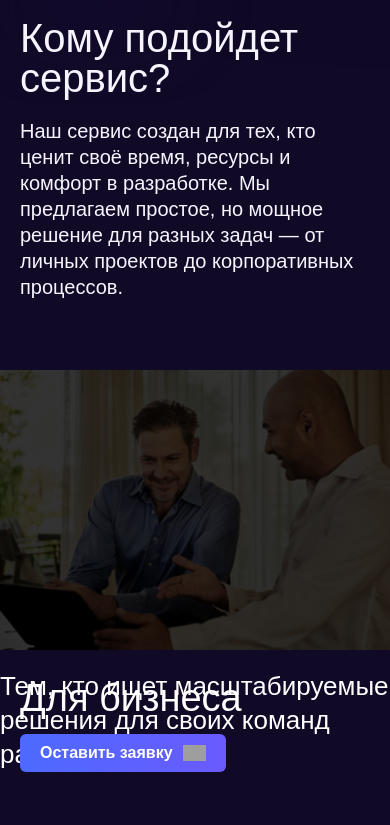
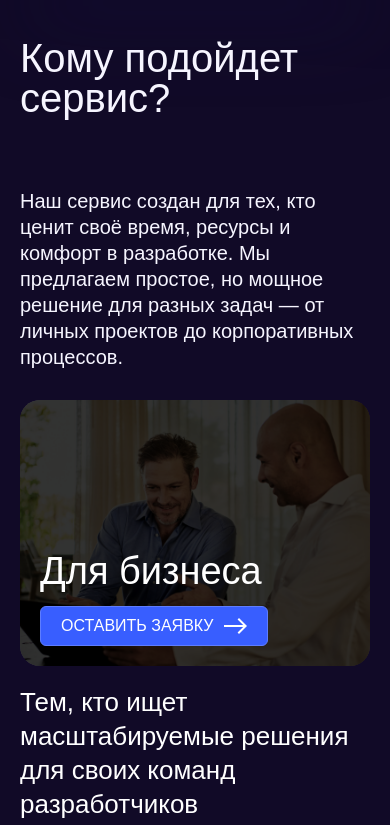
Before and after one commit to Vidosen/zen.pipline.landing, a React (Create React App) app: page / in a window 390 px wide. Shown: the part 2019-2844 px from the top of the page. Built offline with nearby package versions, Linux system fonts and the light colour scheme; grey boxes are pictures that could not be loaded; a web font is replaced by a local one.

Commit message:
Add arrow button SVG and refactor Customers component layout; enhance styling for responsiveness and visual hierarchy.

```diff
--- a/src/components/Customers.js
+++ b/src/components/Customers.js
@@ -4,101 +4,164 @@ import { Container, Section, SectionTitle, SectionSubtitle, SectionDescription,
 
 const CustomersSection = styled(Section)`
   position: relative;
+  display: flex;
+  flex-direction: column;
+  gap: 70px;
+`;
+
+const TextsContainer = styled.div`
+  display: flex;
+  flex-direction: column;
+  gap: 50px;
+  width: 100%;
+`;
+
+const HeadingsContainer = styled.div`
+  display: flex;
+  flex-direction: column;
+  gap: 20px;
+  width: 100%;
+`;
+
+const SectionMainDescription = styled(SectionDescription)`
+  color: #F6F5FF;
+`;
+
+const CustomerCardsWrapper = styled.div`
+  position: relative;
+  padding: 0 212px 0 106px;
+
+  @media (max-width: 1400px) {
+    padding: 0 100px 0 50px;
+  }
+
+  @media (max-width: 1200px) {
+    padding: 0 50px 0 20px;
+  }
+
+  @media (max-width: 768px) {
+    padding: 0;
+  }
 `;
 
 const CustomerCardsContainer = styled.div`
-  display: grid;
-  grid-template-columns: repeat(2, 1fr);
-  grid-gap: 80px 128px;
-  margin-top: 70px;
-  padding: 0 106px;
+  display: flex;
+  width: 100%;
+  gap: 80px;
+
+  @media (max-width: 768px) {
+    flex-direction: column;
+  }
+`;
+
+const VerticalContainer = styled.div`
+  display: flex;
+  flex-direction: column;
+  gap: 80px;
+  flex: 1;
+  padding-top: ${props => props.paddingTop || '0'};
+
+  @media (max-width: 1400px) {
+    gap: 60px;
+  }
 
   @media (max-width: 1200px) {
-    padding: 0;
-    grid-gap: 60px 40px;
+    gap: 40px;
   }
 
   @media (max-width: 768px) {
-    grid-template-columns: 1fr;
-    grid-gap: 60px;
+    padding-top: 0;
   }
 `;
 
 const CustomerCard = styled.div`
   position: relative;
-  height: 422px;
   display: flex;
   flex-direction: column;
+  gap: 20px;
+  width: 100%;
+  height: 422px;
+
+  @media (max-width: 768px) {
+    margin-bottom: 40px;
+  }
 `;
 
-const CustomerCardImage = styled.div`
+const CardImageContainer = styled.div`
+  position: relative;
   width: 100%;
   height: 300px;
-  position: relative;
+  border-radius: 20px;
   overflow: hidden;
+`;
 
-  img {
+const CardImage = styled.img`
   width: 100%;
   height: 100%;
   object-fit: cover;
-  }
+`;
 
-  &::before {
-    content: '';
+const CardOverlay = styled.div`
   position: absolute;
   top: 0;
   left: 0;
   right: 0;
   bottom: 0;
   background-color: rgba(0, 0, 0, 0.5);
-  }
 `;
 
-const CustomerCardContent = styled.div`
+const CardContent = styled.div`
   position: absolute;
-  bottom: 0;
-  left: 0;
-  padding: 20px;
+  bottom: ${props => props.bottom || '20px'};
+  left: 20px;
+  z-index: 2;
 `;
 
-const CustomerCardTitle = styled.h3`
+const CardTitle = styled.h3`
   font-family: 'Gilroy', sans-serif;
   font-weight: 500;
   font-size: 38px;
   line-height: 1.3;
   color: white;
   margin-bottom: 10px;
+  max-width: ${props => props.maxWidth || 'auto'};
+  white-space: pre-line;
 `;
 
-const CustomerButton = styled(Button)`
+const CardButton = styled.a`
+  background-color: #385EFF;
   padding: 10px 20px;
   border-radius: 6px;
   font-size: 16px;
+  font-weight: 500;
+  font-family: 'Gilroy', sans-serif;
+  text-transform: uppercase;
   display: flex;
   align-items: center;
   gap: 10px;
-
-  &::after {
-    display: none;
-  }
+  border: 1px solid #5E7DFE;
+  cursor: pointer;
+  text-decoration: none;
+  color: white;
+  width: fit-content;
 `;
 
 const ButtonArrow = styled.span`
   display: inline-block;
   width: 23px;
   height: 16px;
-  background-image: url('/images/arrow.svg');
+  background-image: url('/images/arrow-btn.svg');
   background-repeat: no-repeat;
   background-position: center;
 `;
 
-const CustomerDescription = styled.p`
+const CardDescription = styled.p`
   font-family: 'Gilroy', sans-serif;
   font-weight: 300;
   font-size: 26px;
   line-height: 1.3;
   color: white;
-  margin: 20px 0;
+  margin: 0;
 `;
 
 const Customers = () => {
@@ -107,31 +170,47 @@ const Customers = () => {
       id: 1,
       title: 'Для бизнеса',
       description: 'Тем, кто ищет масштабируемые решения для своих команд разработчиков',
-      image: '/images/business.jpg'
+      image: '/images/business.jpg',
+      contentBottom: '20px'
     },
     {
       id: 2,
       title: 'Для стартапов',
       description: 'Тем, кому нужны надежные сервисы для сборок без лишних проблем',
-      image: '/images/startup.jpg'
+      image: '/images/startup.jpg',
+      contentBottom: '20px'
     },
     {
       id: 3,
       title: 'Для инди- разработчиков',
       description: 'Тем, кто стремится оптимизировать свой рабочий процесс',
-      image: '/images/indie.jpg'
+      image: '/images/indie.jpg',
+      titleMaxWidth: '279px',
+      contentBottom: '20px'
     },
     {
       id: 4,
-      title: 'Для уставших от платежных ограничений',
+      title: 'Для уставших\nот платежных ограничений',
       description: 'Тем, для кого важна оплата в один клик с карты российских банков',
-      image: '/images/payment.jpg'
+      image: '/images/payment.jpg',
+      titleMaxWidth: '334px',
+      contentBottom: '20px'
     }
   ];
+
+  const scrollToForm = (e) => {
+    e.preventDefault();
+    const formSection = document.getElementById('contact');
+    if (formSection) {
+      formSection.scrollIntoView({ behavior: 'smooth' });
+    }
+  };
 
   return (
     <CustomersSection id="customers">
       <Container>
+        <TextsContainer>
+          <HeadingsContainer>
             <SectionSubtitle>
               <div className="badge">
                 <span>Наши клиенты</span>
@@ -140,29 +219,52 @@ const Customers = () => {
             </SectionSubtitle>
 
             <SectionTitle>Кому подойдет сервис?</SectionTitle>
+          </HeadingsContainer>
 
-        <SectionDescription>
+          <SectionMainDescription>
             Наш сервис создан для тех, кто ценит своё время, ресурсы и комфорт в разработке. Мы предлагаем простое, но мощное решение для разных задач — от личных проектов до корпоративных процессов.
-        </SectionDescription>
-      </Container>
-
+          </SectionMainDescription>
+        </TextsContainer>
         <CustomerCardsContainer>
-        {customers.map(customer => (
+          <VerticalContainer>
+            {customers.slice(0, 2).map((customer) => (
               <CustomerCard key={customer.id}>
-            <CustomerCardImage>
-              <img src={customer.image} alt={customer.title} />
-            </CustomerCardImage>
-            <CustomerCardContent>
-              <CustomerCardTitle>{customer.title}</CustomerCardTitle>
-              <CustomerButton>
+                <CardImageContainer>
+                  <CardImage src={customer.image} alt={customer.title} />
+                  <CardOverlay />
+                  <CardContent bottom={customer.contentBottom}>
+                    <CardTitle maxWidth={customer.titleMaxWidth}>{customer.title}</CardTitle>
+                    <CardButton href="#contact" onClick={scrollToForm}>
                       Оставить заявку
                       <ButtonArrow />
-              </CustomerButton>
-            </CustomerCardContent>
-            <CustomerDescription>{customer.description}</CustomerDescription>
+                    </CardButton>
+                  </CardContent>
+                </CardImageContainer>
+                <CardDescription>{customer.description}</CardDescription>
               </CustomerCard>
             ))}
+          </VerticalContainer>
+
+          <VerticalContainer paddingTop="80px">
+            {customers.slice(2, 4).map((customer) => (
+              <CustomerCard key={customer.id}>
+                <CardImageContainer>
+                  <CardImage src={customer.image} alt={customer.title} />
+                  <CardOverlay />
+                  <CardContent bottom={customer.contentBottom}>
+                    <CardTitle maxWidth={customer.titleMaxWidth}>{customer.title}</CardTitle>
+                    <CardButton href="#contact" onClick={scrollToForm}>
+                      Оставить заявку
+                      <ButtonArrow />
+                    </CardButton>
+                  </CardContent>
+                </CardImageContainer>
+                <CardDescription>{customer.description}</CardDescription>
+              </CustomerCard>
+            ))}
+          </VerticalContainer>
         </CustomerCardsContainer>
+      </Container>
     </CustomersSection>
   );
 };
```
Also changed, not shown: public/images/arrow-btn.svg (added). Lines whose indentation alone changed are shown as unchanged.
